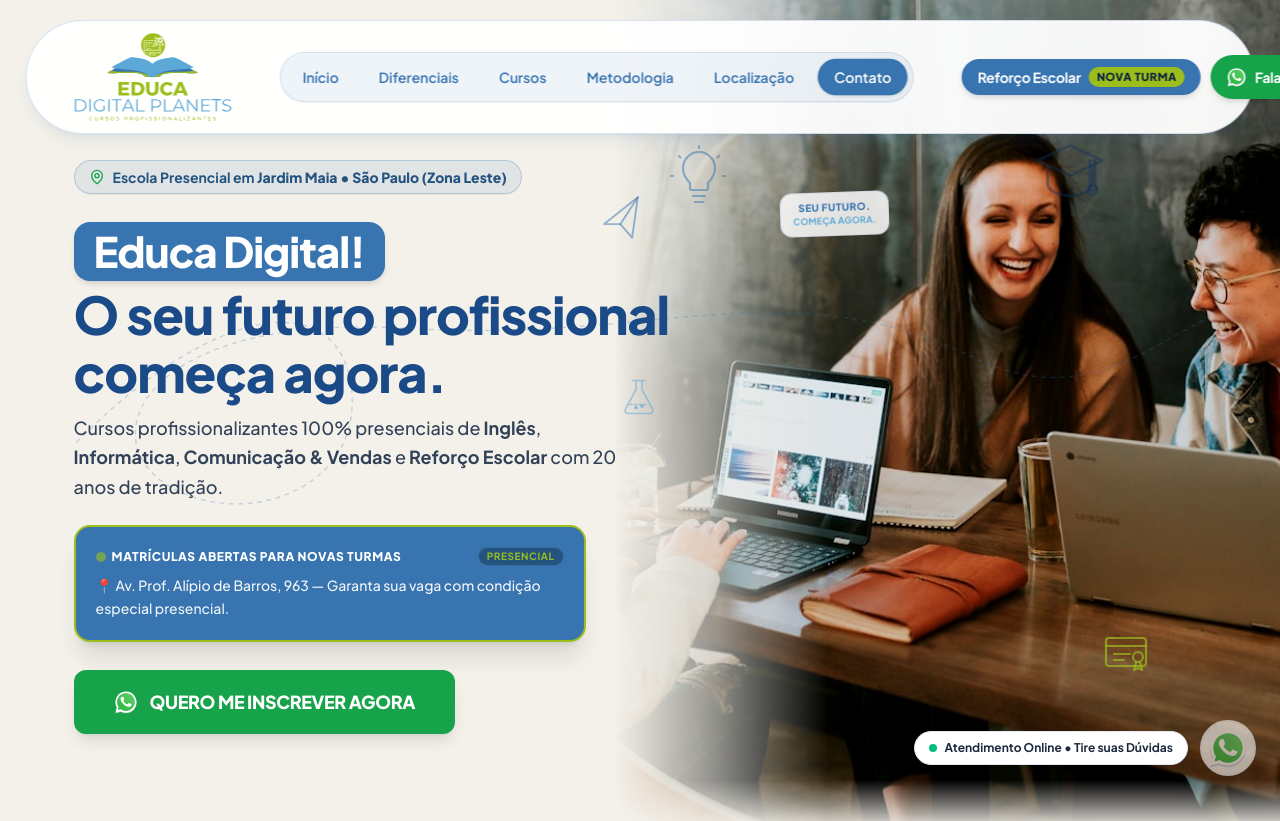
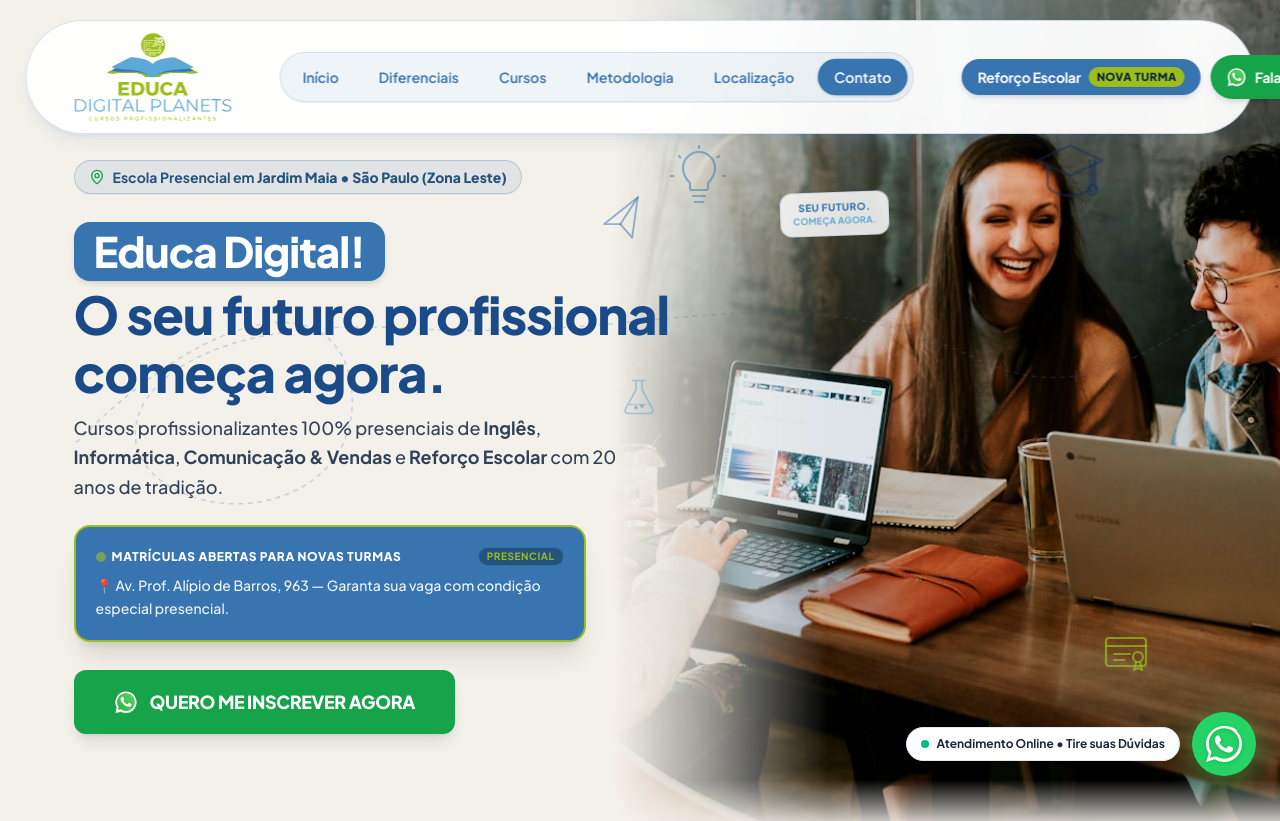
Before and after one commit to Alexsander-Marinhoo/educadigitalplanets, a React (Vite) app: page / in a window 1280 px wide. Shown: the top 821 px of the page. Built offline with nearby package versions, Linux system fonts and the light colour scheme.

Commit message:
fix(whatsapp): container verde solido sem transparencia no botao flutuante do WhatsApp em ambas as paginas

```diff
--- a/src/components/ReforcoEscolarPage.jsx
+++ b/src/components/ReforcoEscolarPage.jsx
@@ -1216,14 +1216,16 @@ export default function ReforcoEscolarPage({ onNavigateHome, onNavigatePrivacy }
           target="_blank"
           rel="noopener noreferrer"
           aria-label="Falar com a equipe do Reforço Escolar no WhatsApp"
-          className="relative flex items-center justify-center w-14 h-14 sm:w-16 sm:h-16 bg-[#16A34A] hover:bg-[#15803D] active:bg-[#14532D] text-white rounded-full shadow-2xl transition-all duration-300 hover:scale-110 active:scale-95 focus:outline-hidden focus:ring-4 focus:ring-emerald-400/50"
+          className="relative flex items-center justify-center w-14 h-14 sm:w-16 sm:h-16 bg-[#25D366] hover:bg-[#20bd5a] active:bg-[#1caa4f] text-white rounded-full shadow-[0_8px_30px_rgba(37,211,102,0.45)] hover:shadow-[0_12px_35px_rgba(37,211,102,0.65)] transition-all duration-300 hover:scale-110 active:scale-95 focus:outline-hidden"
         >
-          <span className="absolute inset-0 rounded-full bg-emerald-500 animate-ping opacity-25 group-hover:opacity-40" />
-          <img
-            src="/whatsapp-icon.svg"
-            alt="Ícone WhatsApp"
-            className="w-7 h-7 sm:w-8 sm:h-8 object-contain transition-transform group-hover:rotate-12"
-          />
+          <span className="absolute -inset-1 rounded-full bg-[#25D366] animate-ping opacity-30 pointer-events-none" />
+          <svg
+            className="relative z-10 w-8 h-8 sm:w-9 sm:h-9 fill-white drop-shadow-sm transition-transform duration-300 group-hover:scale-110"
+            viewBox="0 0 24 24"
+            xmlns="http://www.w3.org/2000/svg"
+          >
+            <path d="M17.472 14.382c-.301-.15-1.78-.878-2.056-.978-.276-.1-.477-.15-.678.15-.201.3-.777.978-.953 1.179-.176.2-.352.225-.653.075-.301-.15-1.272-.469-2.423-1.496-.895-.799-1.5-1.787-1.676-2.088-.176-.301-.019-.464.132-.614.136-.135.301-.351.452-.527.15-.176.201-.301.301-.502.1-.201.05-.376-.025-.526-.075-.15-.678-1.631-.93-2.233-.244-.587-.493-.507-.678-.517l-.578-.01c-.201 0-.527.075-.803.376-.276.301-1.054 1.03-1.054 2.511s1.079 2.912 1.23 3.113c.15.201 2.123 3.243 5.143 4.549.719.311 1.28.497 1.718.636.722.23 1.378.197 1.898.12.579-.087 1.78-.727 2.031-1.43.251-.703.251-1.305.176-1.43-.075-.125-.276-.2-.577-.35zm-5.467 7.404h-.008a10.15 10.15 0 01-5.172-1.417l-.371-.22-3.844 1.008 1.026-3.748-.242-.385a10.16 10.16 0 01-1.557-5.399c0-5.617 4.571-10.188 10.193-10.188a10.13 10.13 0 017.202 2.987 10.13 10.13 0 012.985 7.207c0 5.62-4.572 10.188-10.191 10.188l-.021-.033zm8.687-18.88A12.22 12.22 0 0012.005 0C5.38 0 .004 5.376.004 12.001a12.2 12.2 0 001.874 6.505L0 24l5.637-1.839a12.22 12.22 0 006.368 1.76h.005c6.625 0 12.001-5.376 12.001-12.001 0-3.208-1.25-6.223-3.522-8.495z" />
+          </svg>
           <div className="hidden lg:block absolute right-full mr-3.5 px-3 py-1.5 bg-slate-900 text-white text-xs font-bold rounded-xl whitespace-nowrap shadow-xl opacity-0 group-hover:opacity-100 transition-opacity duration-200 pointer-events-none">
             Matrículas Abertas • Reforço Escolar
           </div>
--- a/src/components/WhatsAppFloatingButton.jsx
+++ b/src/components/WhatsAppFloatingButton.jsx
@@ -16,22 +16,24 @@ export default function WhatsAppFloatingButton() {
         <span>Atendimento Online • Tire suas Dúvidas</span>
       </a>
 
-      {/* Floating Action Button with Pulsing Radar Animation & Glow */}
+      {/* Floating Action Button - Solid WhatsApp Green (sem transparência) */}
       <a
         href={createWhatsAppLink(floatingMsg)}
         target="_blank"
         rel="noreferrer"
-        className="relative group w-14 h-14 bg-white rounded-full flex items-center justify-center shadow-2xl hover:scale-110 active:scale-95 transition-all duration-300 cursor-pointer border-2 border-slate-100 animate-pulse"
+        className="relative group w-14 h-14 sm:w-16 sm:h-16 bg-[#25D366] hover:bg-[#20bd5a] active:bg-[#1caa4f] text-white rounded-full flex items-center justify-center shadow-[0_8px_30px_rgba(37,211,102,0.45)] hover:shadow-[0_12px_35px_rgba(37,211,102,0.65)] hover:scale-110 active:scale-95 transition-all duration-300 cursor-pointer"
         aria-label="Falar no WhatsApp"
       >
-        {/* Pulsing Radar Ring behind the button */}
-        <span className="absolute -inset-1.5 rounded-full bg-[#25D366]/50 animate-ping pointer-events-none" />
+        {/* Radar Ring expansivo atrás do botão (não afeta a opacidade do botão) */}
+        <span className="absolute -inset-1 rounded-full bg-[#25D366] animate-ping opacity-30 pointer-events-none" />
 
-        <img
-          src="/whatsapp-icon.svg"
-          alt="WhatsApp Oficial"
-          className="relative z-10 w-10 h-10 object-contain group-hover:scale-110 transition-transform drop-shadow-xs"
-        />
+        <svg
+          className="relative z-10 w-8 h-8 sm:w-9 sm:h-9 fill-white drop-shadow-sm transition-transform duration-300 group-hover:scale-110"
+          viewBox="0 0 24 24"
+          xmlns="http://www.w3.org/2000/svg"
+        >
+          <path d="M17.472 14.382c-.301-.15-1.78-.878-2.056-.978-.276-.1-.477-.15-.678.15-.201.3-.777.978-.953 1.179-.176.2-.352.225-.653.075-.301-.15-1.272-.469-2.423-1.496-.895-.799-1.5-1.787-1.676-2.088-.176-.301-.019-.464.132-.614.136-.135.301-.351.452-.527.15-.176.201-.301.301-.502.1-.201.05-.376-.025-.526-.075-.15-.678-1.631-.93-2.233-.244-.587-.493-.507-.678-.517l-.578-.01c-.201 0-.527.075-.803.376-.276.301-1.054 1.03-1.054 2.511s1.079 2.912 1.23 3.113c.15.201 2.123 3.243 5.143 4.549.719.311 1.28.497 1.718.636.722.23 1.378.197 1.898.12.579-.087 1.78-.727 2.031-1.43.251-.703.251-1.305.176-1.43-.075-.125-.276-.2-.577-.35zm-5.467 7.404h-.008a10.15 10.15 0 01-5.172-1.417l-.371-.22-3.844 1.008 1.026-3.748-.242-.385a10.16 10.16 0 01-1.557-5.399c0-5.617 4.571-10.188 10.193-10.188a10.13 10.13 0 017.202 2.987 10.13 10.13 0 012.985 7.207c0 5.62-4.572 10.188-10.191 10.188l-.021-.033zm8.687-18.88A12.22 12.22 0 0012.005 0C5.38 0 .004 5.376.004 12.001a12.2 12.2 0 001.874 6.505L0 24l5.637-1.839a12.22 12.22 0 006.368 1.76h.005c6.625 0 12.001-5.376 12.001-12.001 0-3.208-1.25-6.223-3.522-8.495z" />
+        </svg>
       </a>
     </div>
   )
```
